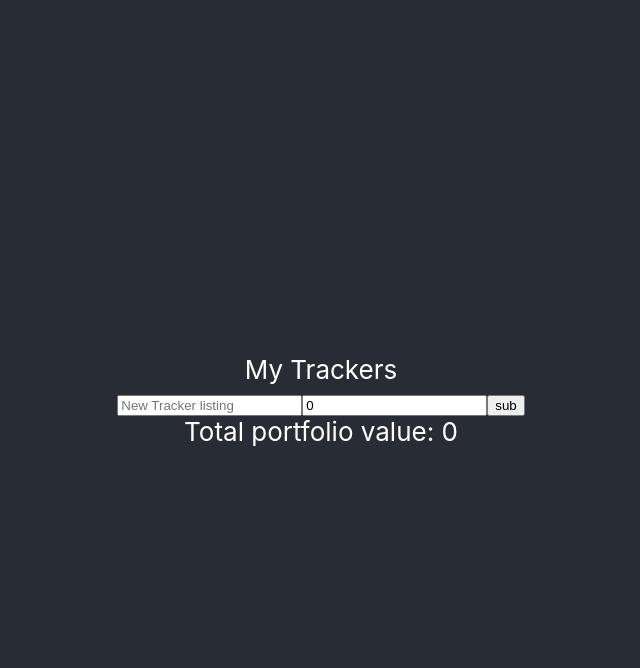
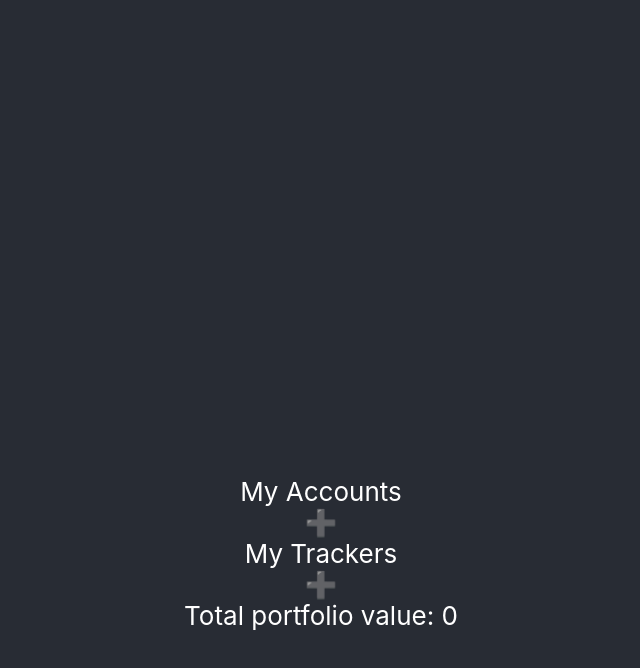
Before and after one commit to JakeRowsell89/portfolio-ui, a React (Create React App) app: page / in a window 1280 px wide. Both pictures are taken after typing "Sample" into the empty fields and a click on the input "sub". Shown: the top 668 px of the page, without its empty margins (319-959 px from the left). Built offline with nearby package versions, Linux system fonts and the light colour scheme.

Commit message:
✨ Add chart and asset types

```diff
--- a/package.json
+++ b/package.json
@@ -9,6 +9,7 @@
     "axios": "^0.20.0",
     "react": "^16.13.1",
     "react-dom": "^16.13.1",
+    "react-minimal-pie-chart": "^8.0.1",
     "react-scripts": "3.4.3"
   },
   "scripts": {
--- a/src/App.js
+++ b/src/App.js
@@ -1,8 +1,10 @@
 import React, { useState, useEffect } from "react";
 import axios from "axios";
-import Trackers from "./pages/Trackers";
+import Chart from "./components/Chart";
+import Trackers from "./components/Trackers";
+import Accounts from "./components/Accounts";
 import ApiKeyInput from "./components/ApiKeyInput";
-import { API_KEY, TRACKERS } from "./constants";
+import { API_KEY, TRACKERS, ACCOUNTS } from "./constants";
 import normalisePrice from "./helpers";
 import "./App.css";
 
@@ -10,19 +12,14 @@ const trackerCache = {};
 
 function App() {
   const [stocks, setStocks] = useState([]);
+  const storedAccounts = localStorage.getItem(ACCOUNTS) || "[]";
+  const [accounts, setAccounts] = useState(JSON.parse(storedAccounts));
   const storedTrackers = localStorage.getItem(TRACKERS) || "[]";
   const [apiKey, setApiKey] = useState(localStorage.getItem(API_KEY));
   const [trackers, setTrackers] = useState(JSON.parse(storedTrackers));
   const [formData, updateAPIKeyFormData] = useState("");
-  const [symbol, updateTrackerFormData] = useState("");
-  const [amount, updateAmountFormData] = useState(0);
 
   const handleAPIKeyChange = (e) => updateAPIKeyFormData(e.target.value.trim());
-  const handleAmountChange = (e) => {
-    updateAmountFormData(Number(e.target.value.trim()));
-  };
-  const handleTrackerChange = (e) =>
-    updateTrackerFormData(e.target.value.trim());
 
   const updateApiKey = (e) => {
     e.preventDefault();
@@ -30,41 +27,43 @@ function App() {
     setApiKey(formData);
   };
 
-  const addTracker = (e) => {
-    console.log(stocks);
-    const newStocks = [...stocks, { amount, symbol }];
-    e.preventDefault();
+  const addTracker = (name, amount, type) => {
+    const newStocks = [...stocks, { amount, name, type }];
     localStorage.setItem(TRACKERS, JSON.stringify(newStocks));
     setTrackers(newStocks);
     setStocks(newStocks);
-    updateTrackerFormData("");
-    updateAmountFormData(0);
+  };
+
+  const addAccount = (name, value) => {
+    const newAccounts = [...accounts, { name, value, type: "savings" }];
+    localStorage.setItem(ACCOUNTS, JSON.stringify(newAccounts));
+    setAccounts(newAccounts);
   };
 
   useEffect(() => {
     for (let i = 0; i < trackers.length; i++) {
       const tracker = trackers[i];
-      if (!trackerCache[tracker.symbol]) {
+      if (!trackerCache[tracker.name]) {
         axios
           .get(
-            `https://www.alphavantage.co/query?function=GLOBAL_QUOTE&symbol=${tracker.symbol}.L&apikey=${apiKey}`
+            `https://www.alphavantage.co/query?function=GLOBAL_QUOTE&symbol=${tracker.name}.L&apikey=${apiKey}`
           )
           .then(({ data }) => {
             console.log(data);
             const returnedPrice = data["Global Quote"]["05. price"];
-            const price = normalisePrice(tracker.symbol, returnedPrice);
+            const price = normalisePrice(tracker.name, returnedPrice);
             const newStocksPrice = {
               ...tracker,
               priceFromAPI: returnedPrice,
               price,
-              totalValue:
+              value:
                 Math.round((price * tracker.amount + Number.EPSILON) * 100) /
                 100,
             };
 
             console.log(newStocksPrice);
             setStocks((oldStocksPrice) => [
-              ...oldStocksPrice.filter((s) => s.symbol !== tracker.symbol),
+              ...oldStocksPrice.filter((s) => s.name !== tracker.name),
               newStocksPrice,
             ]);
             if (!data && data["Global Quote"]) {
@@ -73,29 +72,26 @@ function App() {
           })
           .catch(console.error);
       }
-      trackerCache[tracker.symbol] = true;
+      trackerCache[tracker.name] = true;
     }
   });
 
   return (
     <div className="App">
       <header className="App-header">
+        <Chart assets={stocks.concat(accounts)} />
+        <Accounts accounts={accounts} addAccount={addAccount} />
         {apiKey ? (
-          <Trackers
-            stocks={stocks}
-            handleTrackerChange={handleTrackerChange}
-            handleAmountChange={handleAmountChange}
-            addTracker={addTracker}
-            symbol={symbol}
-            amount={amount}
-          />
+          <Trackers stocks={stocks} addTracker={addTracker} />
         ) : (
           <ApiKeyInput
             updateApiKey={updateApiKey}
             handleAPIKeyChange={handleAPIKeyChange}
           />
         )}
-        Total portfolio value: {stocks.reduce((p, c) => p + c.totalValue, 0)}
+        Total portfolio value:{" "}
+        {stocks.reduce((p, c) => p + c.value, 0) +
+          accounts.reduce((p, c) => p + c.value, 0)}
       </header>
     </div>
   );
--- /dev/null
+++ b/src/components/Account.js
@@ -0,0 +1,13 @@
+import React from "react";
+
+function Account({ name, value }) {
+  return (
+    <div className="Account">
+      <section className="Account-list">
+        {name} {value}
+      </section>
+    </div>
+  );
+}
+
+export default Account;
--- /dev/null
+++ b/src/components/Accounts.js
@@ -0,0 +1,58 @@
+import React, { useState } from "react";
+import Account from "./Account.js";
+
+function Accounts({ accounts, addAccount }) {
+  const [name, setName] = useState("");
+  const [value, setValue] = useState(0);
+  const [showing, setShowing] = useState(false);
+
+  const updateName = (e) => {
+    setName(e.target.value.trim());
+  };
+
+  const updateBalance = (e) => {
+    setValue(Number(e.target.value.trim()));
+  };
+
+  const saveAccountDetails = (e) => {
+    e.preventDefault();
+    if (name.length) {
+      addAccount(name, value);
+      setValue(0);
+      setName("");
+      setShowing(false);
+    }
+  };
+  return (
+    <div className="Accounts">
+      <header className="Accounts-header">My Accounts</header>
+      <section className="Accounts-list">
+        {accounts.map((account, i) => (
+          <Account name={account.name} value={account.value} key={i} />
+        ))}
+      </section>
+      {showing ? (
+        <form>
+          <input
+            type="text"
+            onChange={updateName}
+            placeholder="Account name"
+            value={name}
+          />
+          <input
+            type="text"
+            onChange={updateBalance}
+            placeholder="Account value"
+            value={value}
+          />
+          <div onClick={saveAccountDetails}>✅</div>
+          <div onClick={() => setShowing(false)}>❌</div>
+        </form>
+      ) : (
+        <div onClick={() => setShowing(true)}>➕</div>
+      )}
+    </div>
+  );
+}
+
+export default Accounts;
--- /dev/null
+++ b/src/components/Chart.js
@@ -0,0 +1,48 @@
+import React from "react";
+import { PieChart } from "react-minimal-pie-chart";
+
+const colours = [
+  "#F87AFF",
+  "#AB1DE0",
+  "#8718F5",
+  "#4E16E0",
+  "#4940FF",
+  "#7B91FF",
+  "#3D1DE0",
+  "#8718F5",
+  "#BE0BE0",
+  "#FF29BB",
+];
+
+const defaultLabelStyle = {
+  fontSize: "4px",
+  fontFamily: "sans-serif",
+};
+
+function Chart({ assets }) {
+  console.log(assets);
+  return (
+    <div className="Chart">
+      <section className="Chart-list">
+        <PieChart
+          label={({ dataEntry }) => `
+          ${dataEntry.title}
+          ${Math.round(dataEntry.percentage)} %
+          `}
+          labelStyle={{
+            ...defaultLabelStyle,
+          }}
+          data={assets
+            .filter((asset) => asset.value)
+            .map((asset, i) => ({
+              title: asset.type,
+              value: asset.value,
+              color: colours[i],
+            }))}
+        />
+      </section>
+    </div>
+  );
+}
+
+export default Chart;
--- a/src/components/Tracker.js
+++ b/src/components/Tracker.js
@@ -4,8 +4,7 @@ function Tracker({ tracker }) {
   return (
     <div className="Tracker">
       <section className="Tracker-list">
-        {tracker.symbol} x {tracker.amount} = {tracker.price} x {tracker.amount}{" "}
-        = {tracker.totalValue}
+        {`${tracker.name} (${tracker.type}) - ${tracker.amount}x${tracker.price} = ${tracker.value}`}
       </section>
     </div>
   );
--- /dev/null
+++ b/src/components/Trackers.js
@@ -0,0 +1,68 @@
+import React, { useState } from "react";
+
+import Tracker from "./Tracker";
+
+function Trackers({ stocks, addTracker }) {
+  const [showing, setShowing] = useState(false);
+  const [amount, setAmount] = useState(0);
+  const [name, setName] = useState("");
+  const [type, setType] = useState("");
+  const updateTracker = (e) => {
+    setName(e.target.value.trim());
+  };
+  const updateAmount = (e) => {
+    setAmount(Number(e.target.value.trim()));
+  };
+  const updateType = (e) => {
+    console.log(e.target.value.trim());
+    setType(e.target.value.trim());
+  };
+  const saveTracker = (e) => {
+    e.preventDefault();
+
+    if (name.length) {
+      addTracker(name, amount, type);
+      setAmount(0);
+      setName("");
+      setType("");
+      setShowing(false);
+    }
+  };
+  return (
+    <div className="Trackers">
+      <header className="Trackers-header">My Trackers</header>
+      <section className="Trackers-list">
+        {stocks.map((tracker, i) => (
+          <Tracker tracker={tracker} key={i} />
+        ))}
+      </section>
+      {showing ? (
+        <form>
+          <input
+            type="text"
+            onChange={updateTracker}
+            placeholder="New Tracker listing"
+            value={name}
+          />
+          <input
+            type="text"
+            onChange={updateAmount}
+            placeholder="Amount of shares"
+            value={amount}
+          />
+          <select onChange={updateType} value={type}>
+            <option value="bond">bond</option>
+            <option value="gold">gold</option>
+            <option value="stock">stock</option>
+          </select>
+          <div onClick={saveTracker}>✅</div>
+          <div onClick={() => setShowing(false)}>❌</div>
+        </form>
+      ) : (
+        <div onClick={() => setShowing(true)}>➕</div>
+      )}
+    </div>
+  );
+}
+
+export default Trackers;
--- a/src/constants.js
+++ b/src/constants.js
@@ -1,2 +1,3 @@
 export const API_KEY = "alphavantage_api_key";
 export const TRACKERS = "stock_trackers";
+export const ACCOUNTS = "bank_accounts";
--- a/src/pages/Trackers.js
+++ /dev/null
@@ -1,40 +0,0 @@
-import React from "react";
-
-import Tracker from "../components/Tracker";
-
-function Trackers({
-  stocks,
-  handleTrackerChange,
-  handleAmountChange,
-  addTracker,
-  symbol,
-  amount,
-}) {
-  return (
-    <div className="Trackers">
-      <header className="Trackers-header">My Trackers</header>
-      <section className="Trackers-list">
-        {stocks.map((tracker, i) => (
-          <Tracker tracker={tracker} key={i} />
-        ))}
-      </section>
-      <form>
-        <input
-          type="text"
-          onChange={handleTrackerChange}
-          placeholder="New Tracker listing"
-          value={symbol}
-        />
-        <input
-          type="text"
-          onChange={handleAmountChange}
-          placeholder="Amount of shares"
-          value={amount}
-        />
-        <input type="submit" onClick={addTracker} value="sub" />
-      </form>
-    </div>
-  );
-}
-
-export default Trackers;
```
Also changed, not shown: 1 other file (tests, documents, lock files or other folders).
